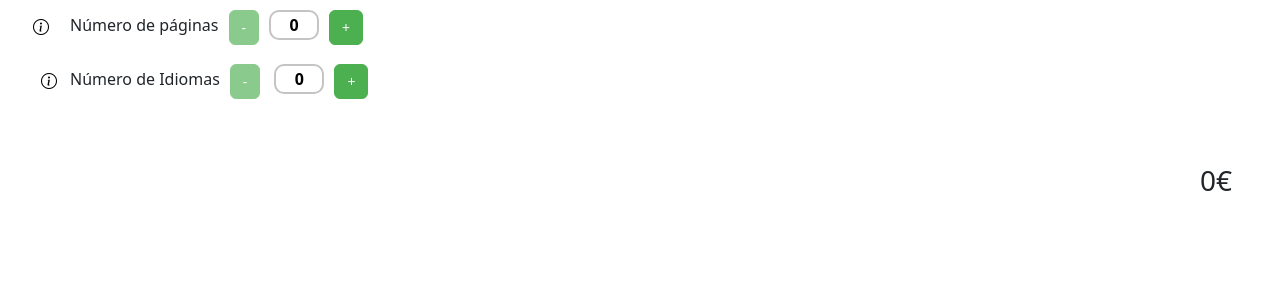
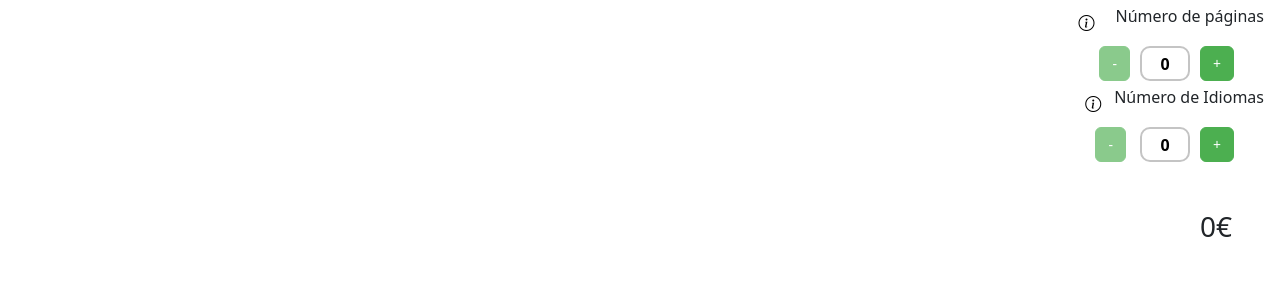
Before and after one commit to jhor94/sprint6, an Angular app: page /panel in a window 1280 px wide. Shown: the top 300 px of the page. Built offline with nearby package versions, Linux system fonts and the light colour scheme.

Commit message:
se realiza mejora en maquetacion con boostrap

```diff
--- a/src/app/home/home/home.component.html
+++ b/src/app/home/home/home.component.html
@@ -31,7 +31,7 @@
         <p>Lorem ipsum dolor sit amet consectetur, adipisicing elit.</p>
       </div>
       <div id="price" class="col-6 col-md-4 text-md-center">
-        <p> 300 €</p>
+        <h1 class="d-flex">300 €</h1>
       </div>
       <div class="col-6 col-md-2 text-md-start">
         <label for="opcion1">
@@ -44,13 +44,13 @@
 
   <!--Ads-->
   <div class="card">
-    <div class="row card-body">
+    <div class="row d-flex card-body">
       <div class="col-12 col-md-6">
         <h2><strong>ADS</strong></h2>
         <p>Lorem ipsum dolor sit amet consectetur, adipisicing elit.</p>
       </div>
       <div id="price" class="col-6 col-md-4 text-md-center">
-        <p> 400 €</p>
+        <h1 class="d-flex">400 €</h1>
       </div>
       <div class="col-6 col-md-2 text-md-start">
         <label class="form-checkbox-label" for="opcion2">
@@ -66,27 +66,24 @@
 
   <!--Web-->
 
-  <div class="card">
-    <div class="row card-body">
+  <div class="card d-flex">
+    <div class="row card-body d-flex">
       <div class="col-12 col-md-6">
         <h2><strong>WEB</strong></h2>
         <p>Lorem ipsum dolor sit amet consectetur, adipisicing elit.</p>
       </div>
-      <div id="price" class="col-6 col-md-4 text-md-center">
-        <p> 500 €</p>
+      <div  id="price" class="col-6 col-md-4">
+        <h1 class="d-flex"> 500 €</h1>
       </div>
-      <div class="col-6 col-md-2 text-md-start">
+      <div class="col-6 col-md-2">
         <label for="opcion3">
           <input type="checkbox" formControlName="web" id="opcion3">
           Afegir
         </label>
       </div>
-
           @if (formularioEjemplo.get('web')?.value) {
-          <div class="col-md-12 d-flex justify-content-end">
             <app-panel (mensajeEmitido)="actualizarCosteWeb($event)"
               (mensajePaginasIdiomas)="actualizarNumPaginasIdiomas($event)"></app-panel>
-          </div>
           }
     </div>
 
--- a/src/app/home/home/home.component.scss
+++ b/src/app/home/home/home.component.scss
@@ -69,9 +69,8 @@ button{
     font-size: 40px;
 }
 
-#price label{
-    font-size: 20px;
-    font-weight: 0px;
+#price h1{
+    font-weight: bold;
 }
 
 .card{
--- a/src/app/panel/panel/panel.component.html
+++ b/src/app/panel/panel/panel.component.html
@@ -1,10 +1,13 @@
-<form class="formulario" (ngSubmit)="calcularPresupuestoPaginas()" [formGroup]="formularioReactivo1">
-    <div class="container-fluid mt-2">
-            <div id="pagina" class="col-md-12 mb-3">
-                <button type="submit" class=" btn btn-info ms-2" data-bs-toggle="modal" data-bs-target="#helpModalPagines">
+<div class="container-fluid">
+<form class="formulario d-flex" (ngSubmit)="calcularPresupuestoPaginas()" [formGroup]="formularioReactivo1">
+        <div class="row justify-content-end">
+            <div id="" class="col-12 d-flex justify-content-end m-1">
+                <button type="submit" class=" btn btn-info" data-bs-toggle="modal" data-bs-target="#helpModalPagines">
                     <i class="bi bi-info-circle me-2"></i>
                 </button>
                 <label class="form-label">Número de páginas</label>
+            </div>
+            <div class="col-8 d-flex justify-content-end me-4">
                 <button id="botones" class="btn btn-primary" (click)="beforeStep('numPagina')"
                     [disabled]="formularioReactivo1.get('numPagina')?.value === 0" type="button"> - </button>
                 <input type="text" formControlName="numPagina" required>
@@ -13,11 +16,14 @@
                 </button>
             </div>
 
-            <div  id="idioma" class="col-md-12  mb-3">
-                <button type="button" class="btn btn-info ms-3" data-bs-toggle="modal" data-bs-target="#helpModalIdiomes">
+
+            <div  id="" class="col-12 d-flex justify-content-end m-1">
+                <button type="button" class="btn btn-info" data-bs-toggle="modal" data-bs-target="#helpModalIdiomes">
                     <i class="bi bi-info-circle"></i>
                 </button>
                 <label class="form-label">Número de Idiomas</label>
+            </div>
+            <div class="col-12 d-flex justify-content-end me-4">
                 <button id="botones" class="btn btn-primary" type="submit" (click)="beforeStep('numIdioma')"
                     [disabled]="formularioReactivo1.get('numIdioma')?.value === 0"> - </button>
                 <input type="text" formControlName="numIdioma" class="ms-1"required>
@@ -25,8 +31,14 @@
                     [disabled]="">+
                 </button>
             </div>
-    </div>
+        </div>
+
+
+
+
+
 </form>
+</div>
 
 <div class="text-end m-5">
     <h3>{{totalCosteWeb}}€</h3>
--- a/src/app/panel/panel/panel.component.scss
+++ b/src/app/panel/panel/panel.component.scss
@@ -4,10 +4,10 @@ form{
 }
 
 .pagina{
-    margin: 10px;
+    margin: 0px;
 }
 
-idioma{
+.idioma{
     margin: 10px;
 }
 
@@ -22,6 +22,7 @@ input{
     border-style: solid;
     border-radius: 10px;
     width: 50px;
+
 }
 .btn-info{
     background-color: transparent;
@@ -34,7 +35,7 @@ input{
     border-color: #4CAF50;
     margin: 0 10px;
 }
-
+/*
 @media (max-width:800px) {
 
     #pagina{
@@ -87,4 +88,4 @@ input{
     }
 
 
-}
+}*/
```
